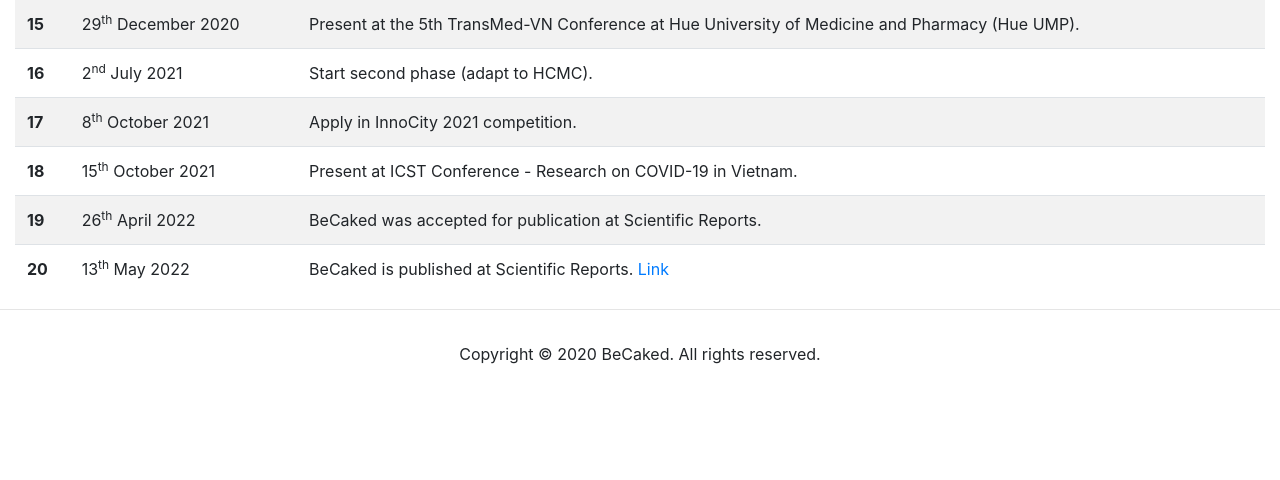
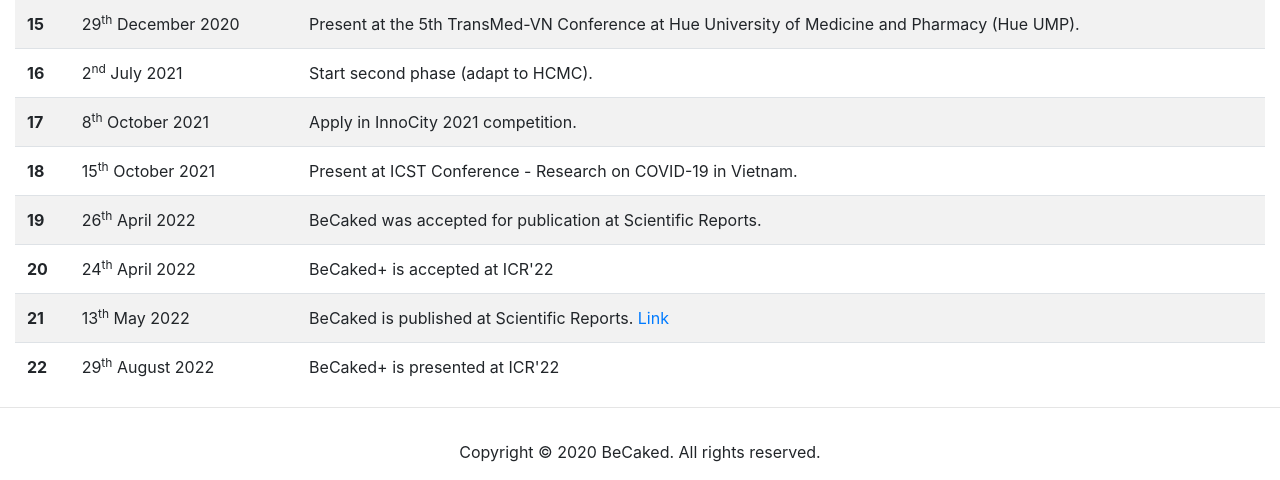
Before and after one commit to martinakaduc/BeCaked, a Flask app: page /achievements in a window 1280 px wide. Shown: the part 798-1278 px from the top of the page. Before the commit the page ends 1162 px from the top, so only its background shows below. Run offline with Flask 2, Linux system fonts and the light colour scheme; parts of the project's set-up code (start-up, migrations or seed data) failed here and were passed over; some libraries are stand-ins or nearby versions.

Commit message:
add archive icr22

```diff
--- a/templates/achievements.html
+++ b/templates/achievements.html
@@ -110,8 +110,18 @@
     </tr>
     <tr>
       <th scope="row">20</th>
+      <td>24<sup>th</sup> April 2022</td>
+      <td>BeCaked+ is accepted at ICR'22</td>
+    </tr>
+    <tr>
+      <th scope="row">21</th>
       <td>13<sup>th</sup> May 2022</td>
       <td>BeCaked is published at Scientific Reports. <a href="http://doi.org/10.1038/s41598-022-11693-9">Link</a></td>
+    </tr>
+    <tr>
+      <th scope="row">22</th>
+      <td>29<sup>th</sup> August 2022</td>
+      <td>BeCaked+ is presented at ICR'22</td>
     </tr>
   </tbody>
 </table>
```
